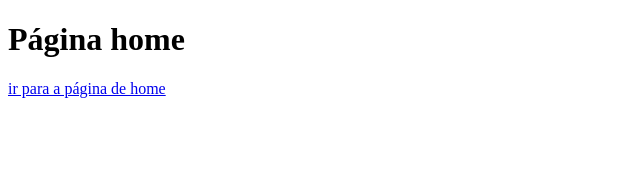
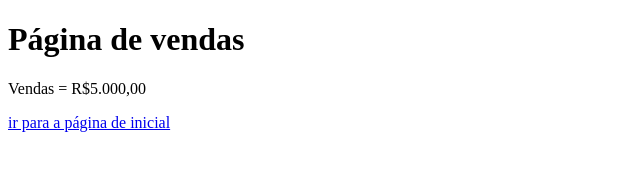
Before and after one commit to marilialoliveira/aulagithub, a plain HTML site: page vendas.html in a window 1280 px wide. Shown: the whole page, without its empty margins (0-640 px from the left). Drawn offline with Linux system fonts and the light colour scheme.

Commit message:
Acrescentado o valor das vendas

```diff
--- a/vendas.html
+++ b/vendas.html
@@ -6,7 +6,8 @@
     <title>Document</title>
 </head>
 <body>
-    <h1> Página home</h1>
-    <a href="vendas.html">ir para a página de home</a>
+    <h1> Página de vendas</h1>
+    <p>Vendas = R$5.000,00</p>
+    <a href="index.html">ir para a página de inicial</a>
 </body>
 </html>
```
Also changed, not shown: index.html (+1 -1 lines).
